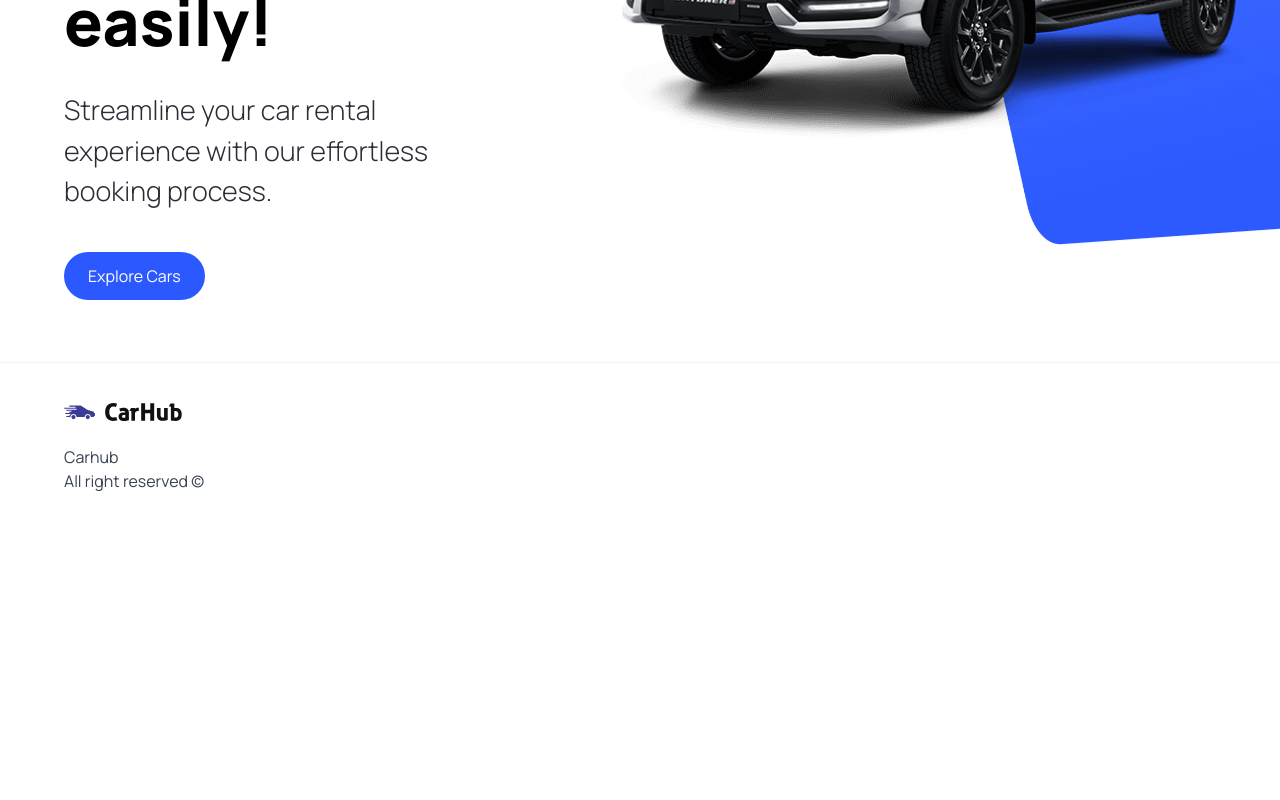
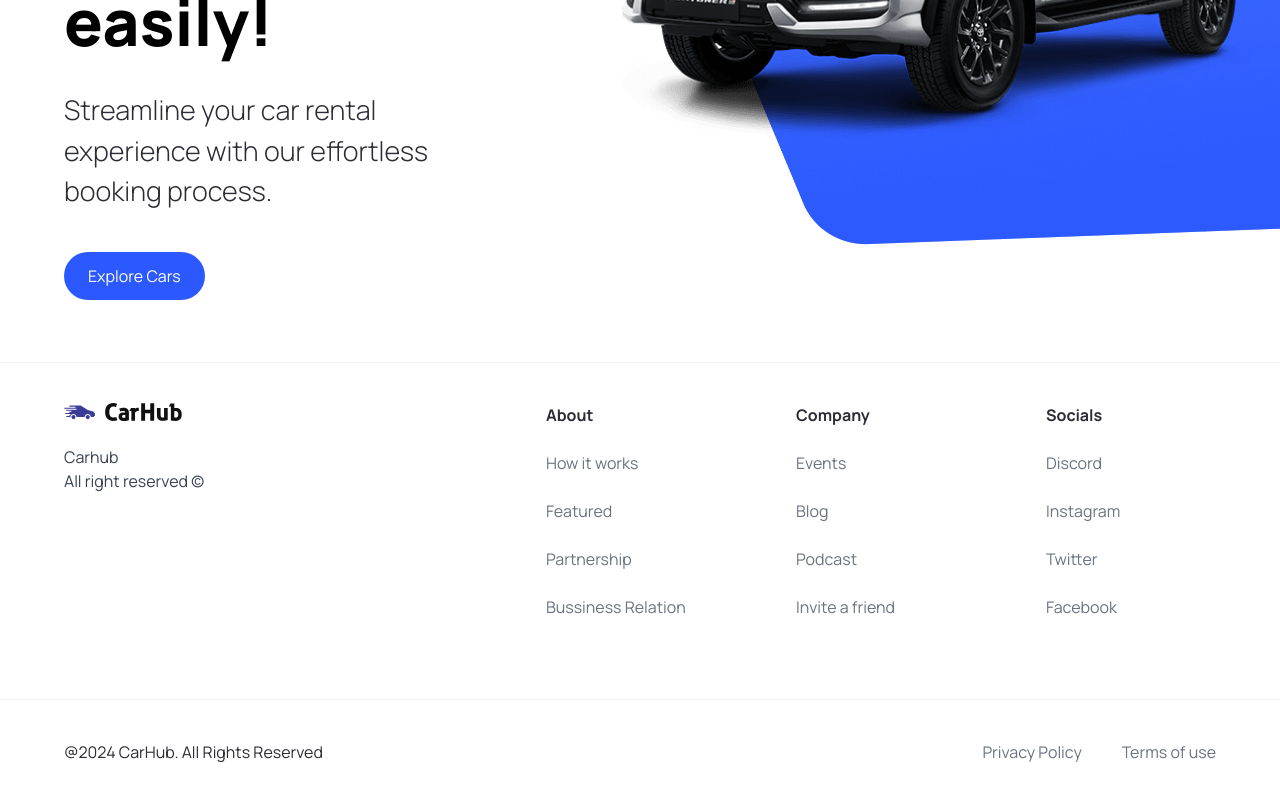
Before and after one commit to Minthantmg/carRental, a Next.js app: page / in a window 1280 px wide. Shown: the part 458-1258 px from the top of the page. Before the commit the page ends 991 px from the top, so only its background shows below. Built offline with nearby package versions, Linux system fonts and the light colour scheme.

Commit message:
added footer data

```diff
--- a/app/constants/index.ts
+++ b/app/constants/index.ts
@@ -0,0 +1,101 @@
+export const manufacturers = [
+    "Acura",
+    "Alfa Romeo",
+    "Aston Martin",
+    "Audi",
+    "Bentley",
+    "BMW",
+    "Buick",
+    "Cadillac",
+    "Chevrolet",
+    "Chrysler",
+    "Citroen",
+    "Dodge",
+    "Ferrari",
+    "Fiat",
+    "Ford",
+    "GMC",
+    "Honda",
+    "Hyundai",
+    "Infiniti",
+    "Jaguar",
+    "Jeep",
+    "Kia",
+    "Lamborghini",
+    "Land Rover",
+    "Lexus",
+    "Lincoln",
+    "Maserati",
+    "Mazda",
+    "McLaren",
+    "Mercedes-Benz",
+    "MINI",
+    "Mitsubishi",
+    "Nissan",
+    "Porsche",
+    "Ram",
+    "Rolls-Royce",
+    "Subaru",
+    "Tesla",
+    "Toyota",
+    "Volkswagen",
+    "Volvo",
+];
+
+export const yearsOfProduction = [
+    { title: "Year", value: "" },
+    { title: "2015", value: "2015" },
+    { title: "2016", value: "2016" },
+    { title: "2017", value: "2017" },
+    { title: "2018", value: "2018" },
+    { title: "2019", value: "2019" },
+    { title: "2020", value: "2020" },
+    { title: "2021", value: "2021" },
+    { title: "2022", value: "2022" },
+    { title: "2023", value: "2023" },
+];
+
+export const fuels = [
+    {
+        title: "Fuel",
+        value: "",
+    },
+    {
+        title: "Gas",
+        value: "Gas",
+    },
+    {
+        title: "Electricity",
+        value: "Electricity",
+    },
+];
+
+export const footerLinks = [
+    {
+        title: "About",
+        links: [
+            { title: "How it works", url: "/" },
+            { title: "Featured", url: "/" },
+            { title: "Partnership", url: "/" },
+            { title: "Bussiness Relation", url: "/" },
+        ],
+    },
+    {
+        title: "Company",
+        links: [
+            { title: "Events", url: "/" },
+            { title: "Blog", url: "/" },
+            { title: "Podcast", url: "/" },
+            { title: "Invite a friend", url: "/" },
+        ],
+    },
+    {
+        title: "Socials",
+        links: [
+            { title: "Discord", url: "/" },
+            { title: "Instagram", url: "/" },
+            { title: "Twitter", url: "/" },
+            { title: "Facebook", url: "/" },
+        ],
+    },
+];
--- a/components/Footer.tsx
+++ b/components/Footer.tsx
@@ -1,5 +1,8 @@
 import React from 'react';
 import Image from "next/image";
+import {footerLinks} from "@/app/constants";
+import Link from "next/link";
+import {it} from "node:test";
 
 const Footer = () => {
     return (
@@ -8,13 +11,35 @@
                 <div className="flex max-md:flex-col flex-wrap justify-between gap-5 sm:px-16 px-6 py-10">
                     <div className="flex flex-col justify-start items-start gap-6">
                         <Image src="/logo.svg" alt="logo" width={118} height={18} className="object-contain"/>
-                        <p className="text-base text-gray-700">Carhub<br />
-                        All right reserved &copy;</p>
+                        <p className="text-base text-gray-700">Carhub<br/>
+                            All right reserved &copy;</p>
                     </div>
-                    <div className="footer__link">
-
+                    <div className="footer__links">
+                        {footerLinks.map((link) => (
+                            <div key={link.title} className="footer__link">
+                                <h3 className="font-bold">
+                                    {link.title}
+                                </h3>
+                                {link.links.map((item) => (
+                                    <Link key={item.title} href={item.url} className="text-gray-500">{item.title}</Link>
+                                ))}
+                            </div>
+                        ))}
                     </div>
                 </div>
+                <div
+                    className="flex justify-between items-center flex-wrap mt-10 border-t border-gray-100 sm:px-16 px-6 py-10">
+                    <p>@2024 CarHub. All Rights Reserved</p>
+                    <div className="footer__copyrights-link">
+                        <Link href="/" className="text-gray-500">
+                            Privacy Policy
+                        </Link>
+                        <Link href="/" className="text-gray-500">
+                            Terms of use
+                        </Link>
+                    </div>
+                </div>
+
 
             </footer>
         </div>
--- a/components/Hero.tsx
+++ b/components/Hero.tsx
@@ -19,13 +19,13 @@
                 <CustomButton
                     title="Explore Cars"
                     containerStyles="bg-primary-blue text-white rounded-full mt-10"
-                    handleClick={handleScroll}/>
+                    handleClick={handleScroll} btnType="button"/>
             </div>
             <div className="hero__image-container">
                 <div className="hero__image">
                     <Image src="/hero.png" alt="hero" fill className="object-contain"/>
-                    <div className="hero__image-overlay" />
                 </div>
+                <div className="hero__image-overlay"/>
             </div>
         </div>
     );
```
